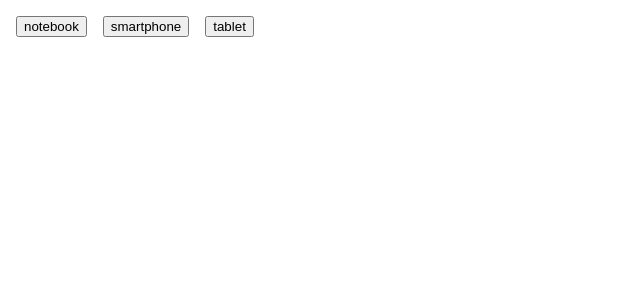
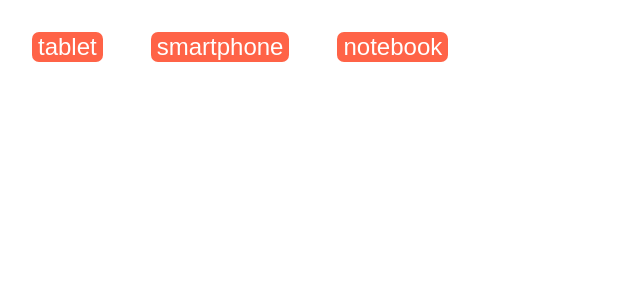
Before and after one commit to TatianaFischer/hooks-exercise-origamid, a React (Create React App) app in the folder hooks-exercise/: page / in a window 1280 px wide. Shown: the top 300 px of the page, without its empty margins (0-640 px from the left). Built offline with nearby package versions, Linux system fonts and the light colour scheme.

Commit message:
Style e JSX

```diff
--- a/hooks-exercise/src/App.css
+++ b/hooks-exercise/src/App.css
@@ -1,38 +1,9 @@
-.App {
-  text-align: center;
-}
+button {
+  font-size: 1.5rem;
+  background-color: tomato;
+  color: white;
+  margin: 1.5rem;
+  border-radius: 7px;
+  border: none;
 
-.App-logo {
-  height: 40vmin;
-  pointer-events: none;
-}
-
-@media (prefers-reduced-motion: no-preference) {
-  .App-logo {
-    animation: App-logo-spin infinite 20s linear;
-  }
-}
-
-.App-header {
-  background-color: #282c34;
-  min-height: 100vh;
-  display: flex;
-  flex-direction: column;
-  align-items: center;
-  justify-content: center;
-  font-size: calc(10px + 2vmin);
-  color: white;
-}
-
-.App-link {
-  color: #61dafb;
-}
-
-@keyframes App-logo-spin {
-  from {
-    transform: rotate(0deg);
-  }
-  to {
-    transform: rotate(360deg);
-  }
-}
+};
--- a/hooks-exercise/src/App.js
+++ b/hooks-exercise/src/App.js
@@ -1,34 +1,22 @@
 import React from 'react';
-import Produto from './Produto';
+import './App.css';
+//exercise - useState:
+// Os links abaixo puxam dados de um produto em formato JSON
+// https://ranekapi.origamid.dev/json/api/produto/tablet
+// https://ranekapi.origamid.dev/json/api/produto/smartphone
+// https://ranekapi.origamid.dev/json/api/produto/notebook
+// Crie uma interface com 3 botões, um para cada produto.
+// Ao clicar no botão faça um fetch a api e mostre os dados do produto na tela.
+// Mostre apenas um produto por vez
+// Mostre a mensagem carregando... enquanto o fetch é realizado
 
 const App = () => {
-  const [dados, setDados] = React.useState(null);
-  const [carregando, setCarregando] = React.useState(null);
-
-  async function handleClick(event) {
-    setCarregando(true);
-    const response = await fetch(
-      `https://ranekapi.origamid.dev/json/api/produto/${event.target.innerText}`,
-    );
-    const json = await response.json();
-    setDados(json);
-    setCarregando(false);
-  }
-
   return (
-    <div>
-      <button style={{ margin: '.5rem' }} onClick={handleClick}>
-        notebook
-      </button>
-      <button style={{ margin: '.5rem' }} onClick={handleClick}>
-        smartphone
-      </button>
-      <button style={{ margin: '.5rem' }} onClick={handleClick}>
-        tablet
-      </button>
-      {carregando && <p>Carregando...</p>}
-      {!carregando && dados && <Produto dados={dados} />}
-    </div>
+    <section>
+      <button>tablet</button>
+      <button>smartphone</button>
+      <button>notebook</button>
+    </section>
   );
 };
 
```
Also changed, not shown: 1 other file (tests, documents, lock files or other folders).
